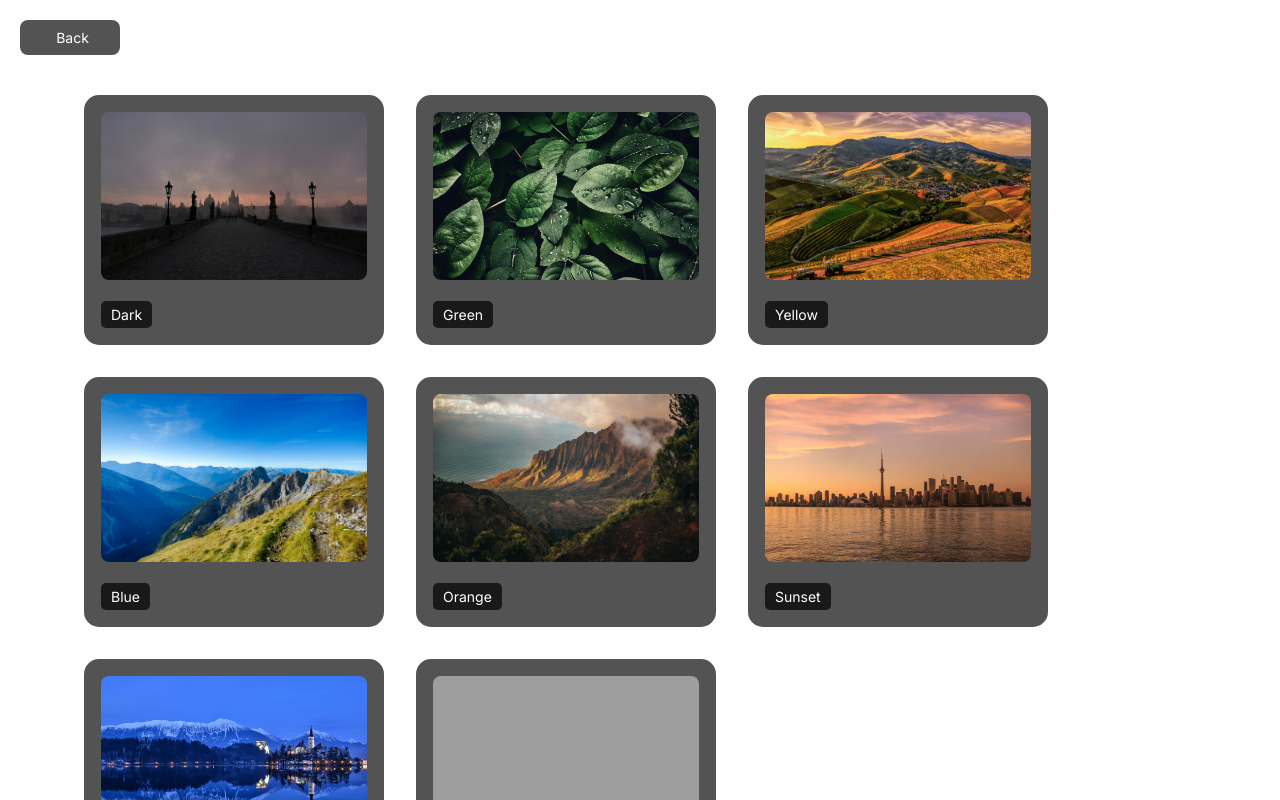
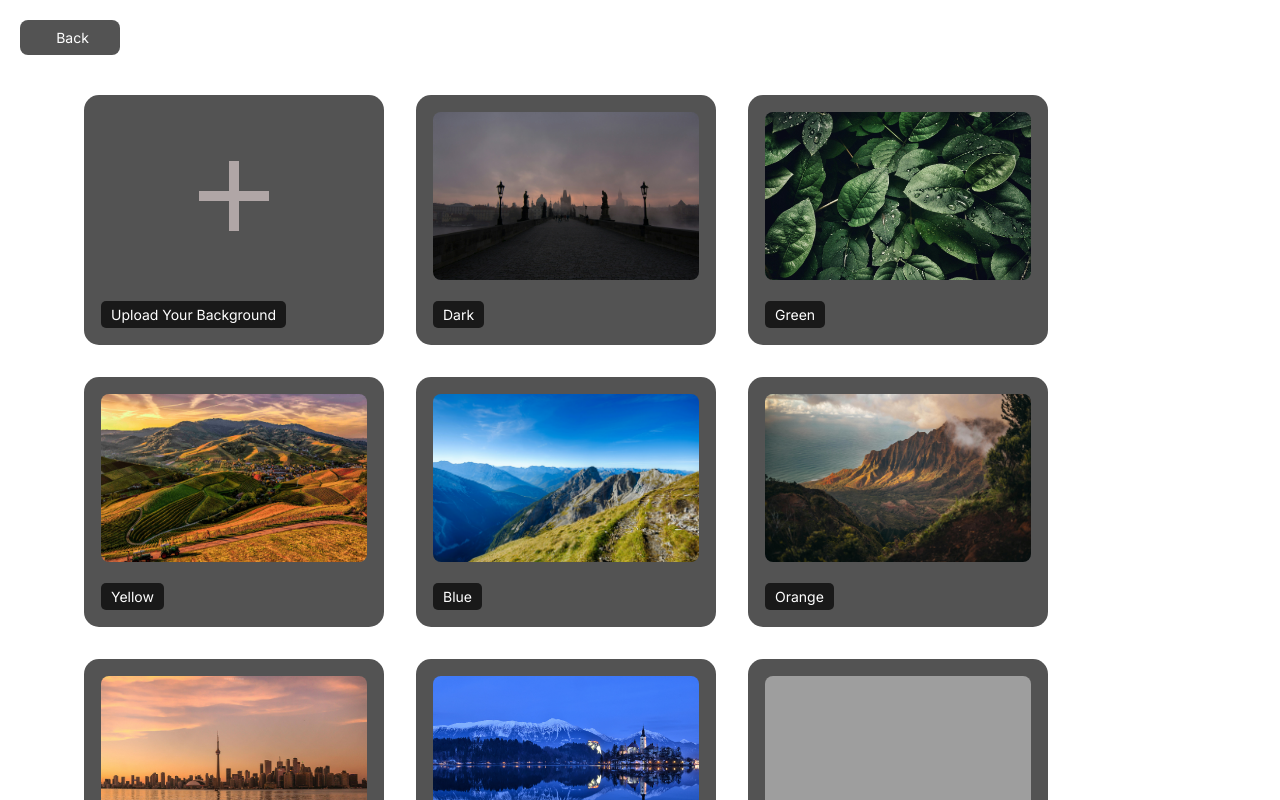
Before and after one commit to TinhVan2809/weather, a React (Vite) app in the folder weather-frontend/: page /theme in a window 1280 px wide. Built offline with nearby package versions, Linux system fonts and the light colour scheme; no server answers; grey boxes are pictures that could not be loaded; some icons are missing.

Commit message:
Update components theme

```diff
--- a/weather-frontend/src/App.jsx
+++ b/weather-frontend/src/App.jsx
@@ -21,6 +21,17 @@ function App() {
         }
     }, []); // [] đảm bảo hook chỉ chạy một lần khi component mount
 
+    useEffect(() => {
+        // Khi component được tải, kiểm tra xem có hình nền tùy chỉnh trong localStorage không
+        const customBg = localStorage.getItem('customBackgroundImage');
+        const savedTheme = localStorage.getItem('theme');
+
+        if (savedTheme === 'custom-bg' && customBg) {
+            document.body.style.backgroundImage = `url(${customBg})`;
+            document.body.className = 'custom-bg';
+        }
+    }, []);
+
 
   return (
     <>
--- a/weather-frontend/src/components/Theme.jsx
+++ b/weather-frontend/src/components/Theme.jsx
@@ -1,7 +1,9 @@
 import { useNavigate } from 'react-router-dom';
+import { useRef, useEffect } from 'react';
 
 function HandleTheme() {
     const navigate = useNavigate();
+    const fileInputRef = useRef(null);
 
     const themes = [
         { name: 'Dark', className: 'dark', image: '/ryan-lum-1ak3Z7ZmtQA-unsplash.jpg'  },
@@ -19,10 +21,34 @@ function HandleTheme() {
     ];
 
     const changeTheme = (themeClass) => {
+        // Xóa hình nền tùy chỉnh nếu có
+        document.body.style.backgroundImage = '';
+        localStorage.removeItem('customBackgroundImage');
+
         document.body.className = themeClass; //eslint-disable-line
         localStorage.setItem('theme', themeClass);
     };
 
+
+    const handleUploadClick = () => {
+        // Kích hoạt click trên input file ẩn
+        fileInputRef.current.click();
+    };
+
+    const handleFileChange = (event) => {
+        const file = event.target.files[0];
+        if (file) {
+            const reader = new FileReader();
+            reader.onload = (e) => {
+                const base64Image = e.target.result;
+                localStorage.setItem('customBackgroundImage', base64Image);
+                localStorage.setItem('theme', 'custom-bg'); // Đánh dấu là đang dùng theme tùy chỉnh
+                document.body.style.backgroundImage = `url(${base64Image})`;
+                document.body.className = 'custom-bg'; // Đặt một class để nhận biết
+            };
+            reader.readAsDataURL(file);
+        }
+    };
 
 
 
@@ -33,6 +59,19 @@ function HandleTheme() {
             </div>
 
             <div className="theme-handler">
+                    <input
+                        type="file"
+                        ref={fileInputRef}
+                        onChange={handleFileChange}
+                        style={{ display: 'none' }}
+                        accept="image/*" // Chỉ cho phép chọn tệp hình ảnh
+                    />
+                    <div className="theme-card" onClick={handleUploadClick}>
+                        <div className="add-icon">
+                            <i className="ri-add-line"></i>
+                        </div>
+                        <p>Upload Your Background</p>
+                    </div>
                 {themes.map(theme => (
                     <div key={theme.name} className="theme-card" onClick={() => changeTheme(theme.className)}>
                         <img className='backgroundImage' src={theme.image} alt={theme.name} />
--- a/weather-frontend/src/css/index.css
+++ b/weather-frontend/src/css/index.css
@@ -62,6 +62,10 @@ body::-webkit-scrollbar-track {
 
   nav .nav-links {
     gap: 25px !important;
+  }
+
+  .forecast-container .forecast-hourly {
+    gap: 20px !important;
   }
 }
 
--- a/weather-frontend/src/css/theme.css
+++ b/weather-frontend/src/css/theme.css
@@ -44,6 +44,25 @@
     cursor: pointer;
     position: relative;
     overflow: hidden;
+}
+
+.theme-handler .theme-card .add-icon{
+    display: flex;
+    justify-content: center;
+    align-items: center;
+    width: 100%;
+    height: 100%;
+}
+
+.theme-handler .theme-card .add-icon > i {
+    font-size: 7.5rem;
+    color: rgba(188, 177, 177, 0.885);
+    transform: all .375s;
+}
+
+.theme-handler .theme-card .add-icon > i:hover,
+.theme-handler .theme-card:hover  i.ri-add-line{
+    color: rgba(172, 152, 152, 0.673);
 }
 
 .theme-handler .theme-card:hover {
```
